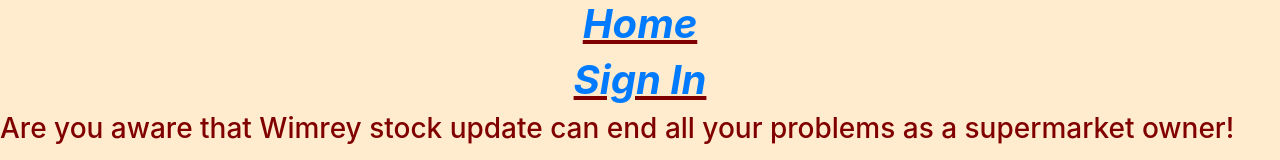
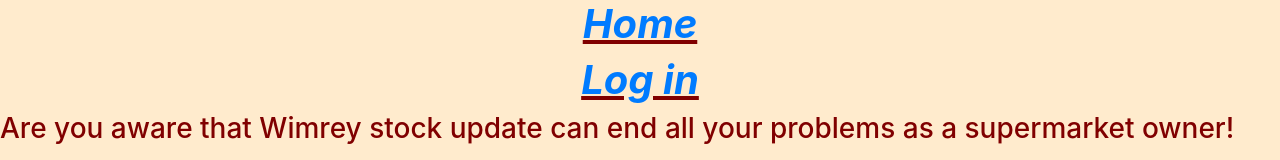
Before and after one commit to michaelGit2/Stock_Update, a plain HTML site: page sign-up.html in a window 1280 px wide. Shown: the top 160 px of the page. Drawn offline with Linux system fonts and the light colour scheme.

Commit message:
add log in bar

```diff
--- a/sign-up.html
+++ b/sign-up.html
@@ -10,7 +10,7 @@
   </head>
   <body>
     <h1><a href="index.html">Home</a></h1>
-      <h1><a href="login.html">Sign In</a></h1>
+      <h1><a href="login.html">Log in</a></h1>
     <h3>Are you aware that Wimrey stock update can end all your problems as a supermarket owner!</h3><br>
     <h4>You want to know how, sign up to our account!</h4><br><br>
     <h1>W*i*m*r*e*y S't'o'c'k Upd@te @ccount</h1><br><br><br>
```
